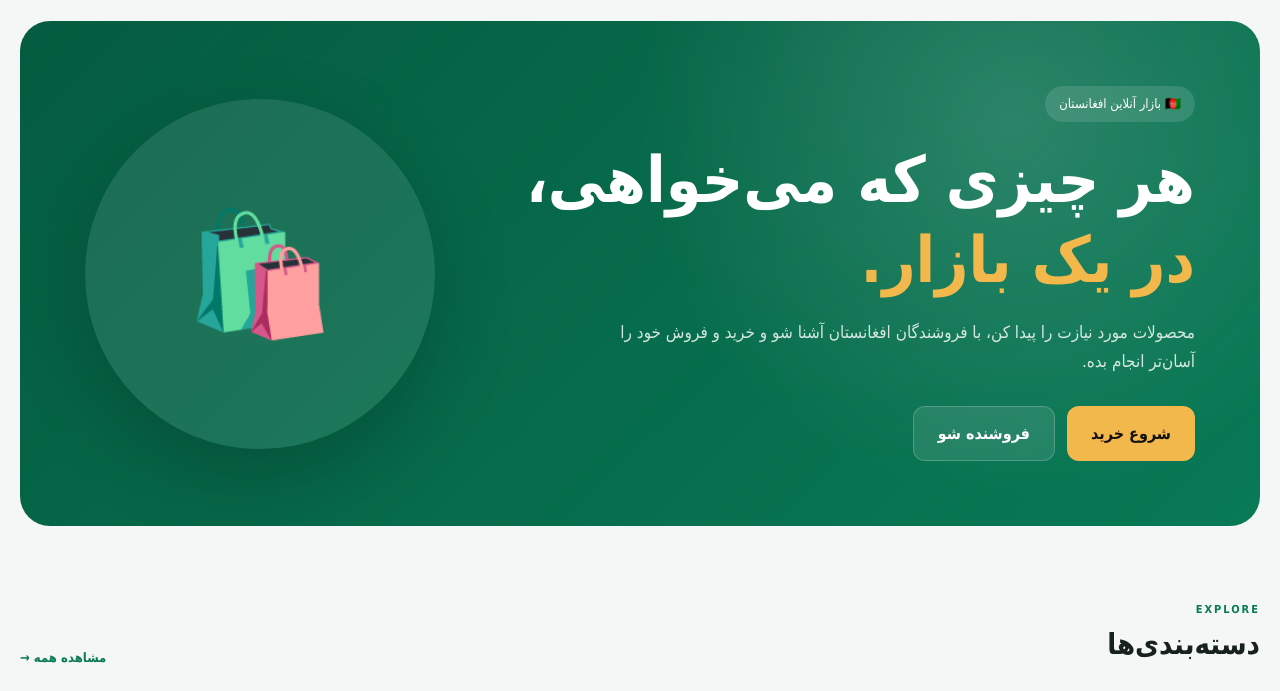
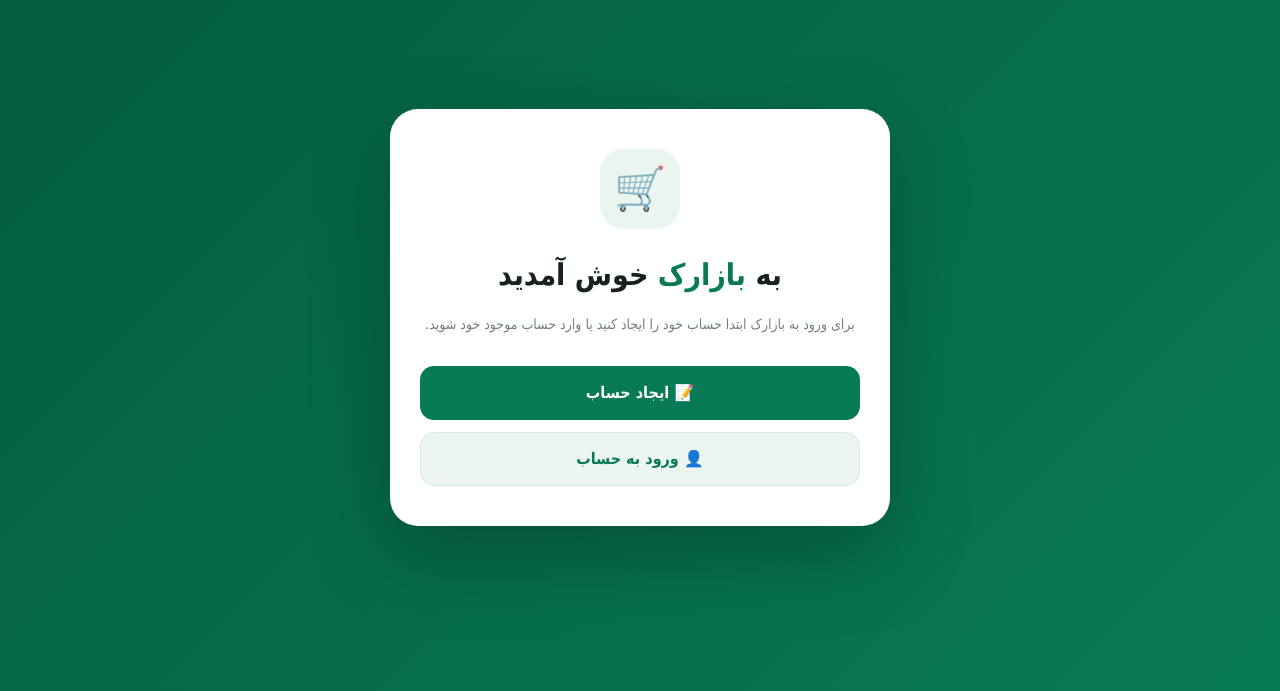
Before and after one commit to ahmadfarhadcina-tech/Afghan_Market, a plain HTML site: page index.html in a window 1280 px wide. Shown: the part 83-774 px from the top of the page. Drawn offline with nearby package versions, Linux system fonts and the light colour scheme.

Commit message:
Integrate Supabase for authentication functionality
Added Supabase script for authentication and implemented user session checks to display the authentication gate accordingly.

```diff
--- a/index.html
+++ b/index.html
@@ -12,6 +12,10 @@
 
     <meta name="description"
           content="بازارک؛ بازار آنلاین افغانستان برای خرید و فروش محصولات">
+
+    <!-- SUPABASE -->
+    <script src="https://cdn.jsdelivr.net/npm/@supabase/supabase-js@2"></script>
+
 
     <style>
 
@@ -62,6 +66,174 @@
         .container {
             width: min(1400px, calc(100% - 40px));
             margin: auto;
+        }
+
+
+        /* =========================
+           AUTH GATE
+        ========================= */
+
+        #authGate {
+
+            position: fixed;
+
+            inset: 0;
+
+            z-index: 99999;
+
+            background:
+                linear-gradient(
+                    135deg,
+                    #055c40,
+                    #087a55
+                );
+
+            display: flex;
+
+            align-items: center;
+
+            justify-content: center;
+
+            padding: 20px;
+        }
+
+
+        .auth-card {
+
+            width: 100%;
+
+            max-width: 500px;
+
+            background: white;
+
+            border-radius: 28px;
+
+            padding: 40px 30px;
+
+            text-align: center;
+
+            box-shadow:
+                0 30px 80px
+                rgba(0,0,0,.25);
+        }
+
+
+        .auth-logo {
+
+            width: 80px;
+            height: 80px;
+
+            display: grid;
+
+            place-items: center;
+
+            margin: 0 auto 20px;
+
+            border-radius: 24px;
+
+            background: #eaf5ef;
+
+            font-size: 42px;
+        }
+
+
+        .auth-card h1 {
+
+            color: var(--text);
+
+            font-size: 30px;
+
+            margin-bottom: 10px;
+        }
+
+
+        .auth-card h1 span {
+
+            color: var(--primary);
+        }
+
+
+        .auth-card p {
+
+            color: var(--muted);
+
+            font-size: 14px;
+
+            margin-bottom: 28px;
+
+            line-height: 2;
+        }
+
+
+        .auth-buttons {
+
+            display: grid;
+
+            gap: 12px;
+        }
+
+
+        .auth-btn {
+
+            width: 100%;
+
+            min-height: 54px;
+
+            display: flex;
+
+            align-items: center;
+
+            justify-content: center;
+
+            border-radius: 14px;
+
+            font-size: 16px;
+
+            font-weight: bold;
+
+            transition: .2s;
+        }
+
+
+        .auth-register {
+
+            background: var(--primary);
+
+            color: white;
+        }
+
+
+        .auth-register:hover {
+
+            background: var(--primary-dark);
+
+            transform: translateY(-2px);
+        }
+
+
+        .auth-login {
+
+            background: #edf5f1;
+
+            color: var(--primary);
+
+            border: 1px solid #d7e8df;
+        }
+
+
+        .auth-login:hover {
+
+            background: #e0eee7;
+
+            transform: translateY(-2px);
+        }
+
+
+        .auth-loading {
+
+            color: white;
+
+            font-size: 16px;
         }
 
 
@@ -754,12 +926,58 @@
 
         }
 
+
     </style>
 
 </head>
 
 
 <body>
+
+
+<!-- =========================
+     AUTH GATE
+========================= -->
+
+<div id="authGate">
+
+    <div class="auth-card" id="authCard">
+
+        <div class="auth-logo">
+            🛒
+        </div>
+
+        <h1>
+            به <span>بازارک</span> خوش آمدید
+        </h1>
+
+        <p>
+            برای ورود به بازارک ابتدا حساب خود را ایجاد کنید
+            یا وارد حساب موجود خود شوید.
+        </p>
+
+        <div class="auth-buttons">
+
+            <a
+                href="register.html"
+                class="auth-btn auth-register"
+            >
+                📝 ایجاد حساب
+            </a>
+
+            <a
+                href="login.html"
+                class="auth-btn auth-login"
+            >
+                👤 ورود به حساب
+            </a>
+
+        </div>
+
+    </div>
+
+</div>
+
 
 
 <!-- =========================
@@ -1150,25 +1368,6 @@
 
 
 
-        <!--
-            مهم:
-
-            اینجا عمداً محصول دستی قرار نداده‌ایم.
-
-            در آینده:
-            Database
-                ↓
-            Products API / Firebase
-                ↓
-            همین بخش
-                ↓
-            کارت‌های محصولات
-
-            بنابراین 10، 1000 یا 100000 محصول
-            لازم نیست دستی در HTML نوشته شوند.
-        -->
-
-
         <div class="empty-products">
 
 
@@ -1409,6 +1608,116 @@
 
 
 <script>
+
+
+    /* =========================
+       SUPABASE AUTH
+    ========================= */
+
+
+    const SUPABASE_URL =
+        "https://vhiewoopyqugdxwvsbno.supabase.co";
+
+
+    const SUPABASE_ANON_KEY =
+        "sb_publishable_j2_7E0cyJ6tMpKnlDVODYA_z_I1Mwdv";
+
+
+    const { createClient } =
+        supabase;
+
+
+    const supabaseClient =
+        createClient(
+            SUPABASE_URL,
+            SUPABASE_ANON_KEY
+        );
+
+
+    const authGate =
+        document.getElementById("authGate");
+
+
+    /*
+        بررسی حساب کاربر
+
+        اگر Session وجود داشته باشد:
+        سایت نمایش داده می‌شود.
+
+        اگر Session وجود نداشته باشد:
+        صفحه ورود/ثبت‌نام نمایش داده می‌شود.
+    */
+
+
+    async function checkAuthentication() {
+
+        try {
+
+            const {
+                data: {
+                    session
+                }
+            } = await supabaseClient
+                .auth
+                .getSession();
+
+
+            if (session) {
+
+                authGate.style.display =
+                    "none";
+
+            } else {
+
+                authGate.style.display =
+                    "flex";
+
+            }
+
+        } catch (error) {
+
+            console.error(
+                "Auth error:",
+                error
+            );
+
+            authGate.style.display =
+                "flex";
+        }
+
+    }
+
+
+    checkAuthentication();
+
+
+    /*
+        اگر وضعیت ورود کاربر تغییر کند،
+        صفحه را دوباره بررسی می‌کنیم.
+    */
+
+
+    supabaseClient
+        .auth
+        .onAuthStateChange(
+            function(event, session) {
+
+                if (session) {
+
+                    authGate.style.display =
+                        "none";
+
+                } else {
+
+                    authGate.style.display =
+                        "flex";
+
+                }
+
+            }
+        );
+
+
 
     /* =========================
        SEARCH
```
